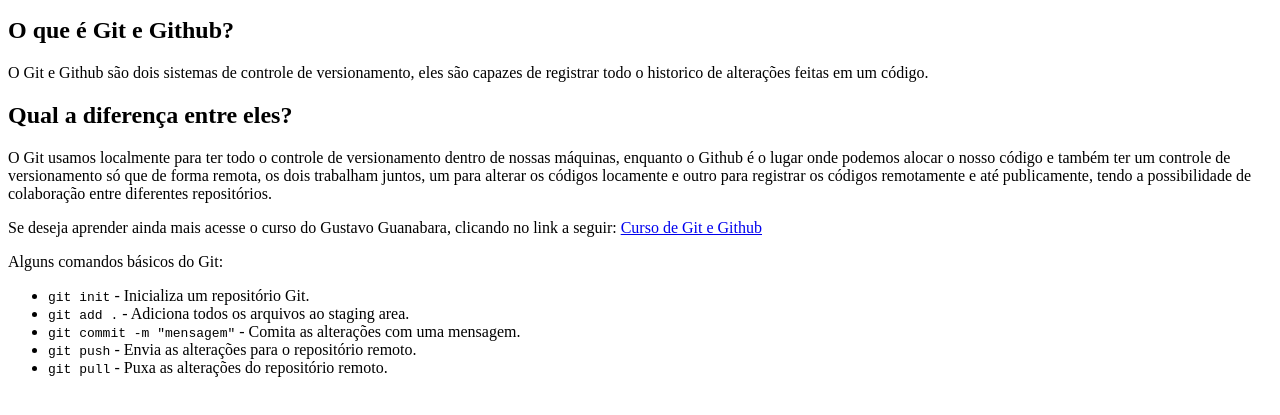
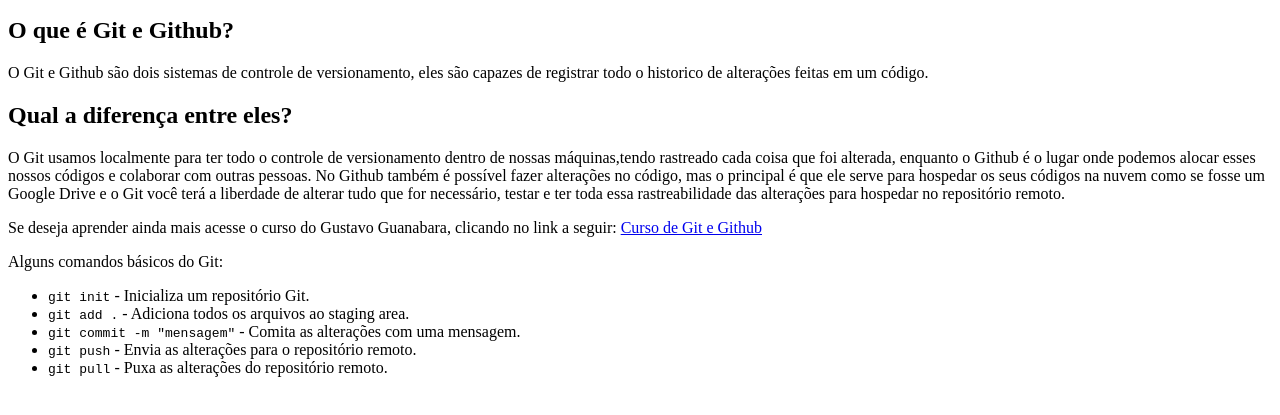
Before and after one commit to Lucasrsan/repositorio-git-learning, a plain HTML site: page site-exemplo/index.html in a window 1280 px wide. Shown: the part 101-516 px from the top of the page. Drawn offline with Linux system fonts and the light colour scheme.

Commit message:
Alteração no index.html
correções em alguns textos e conceitos explicando a funcionalidade do Git e Github para não ficar informações erradas.

```diff
--- a/site-exemplo/index.html
+++ b/site-exemplo/index.html
@@ -11,7 +11,8 @@
     <h2>O que é Git e Github?</h2>
     <p>O Git e Github são dois sistemas de controle de versionamento, eles são capazes de registrar todo o historico de alterações feitas em um código. </p>
     <h2>Qual a diferença entre eles?</h2>
-    <p>O Git usamos localmente para ter todo o controle de versionamento dentro de nossas máquinas, enquanto o Github é o lugar onde podemos alocar o nosso código e também ter um controle de versionamento só que de forma remota, os dois trabalham juntos, um para alterar os códigos locamente e outro para registrar os códigos remotamente e até publicamente, tendo a possibilidade de colaboração entre diferentes repositórios.</p>
+    <p>O Git usamos localmente para ter todo o controle de versionamento dentro de nossas máquinas,tendo rastreado cada coisa que foi alterada, enquanto o Github é o lugar onde podemos alocar esses nossos códigos e colaborar com outras pessoas.
+No Github também é possível fazer alterações no código, mas o principal é que ele serve para hospedar os seus códigos na nuvem como se fosse um Google Drive e o Git você terá a liberdade de alterar tudo que for necessário, testar e ter toda essa rastreabilidade das alterações para hospedar no repositório remoto.</p>
     <p>Se deseja aprender ainda mais acesse o curso do Gustavo Guanabara, clicando no link a seguir: <a href="https://www.youtube.com/watch?v=5BYm7UdCrX0&list=PLHz_AreHm4dm7ZULPAmadvNhH6vk9oNZA&index=5" target="_blank"> Curso de Git e Github</a></p>
     <p>Alguns comandos básicos do Git:</p>
     <ul>
```
